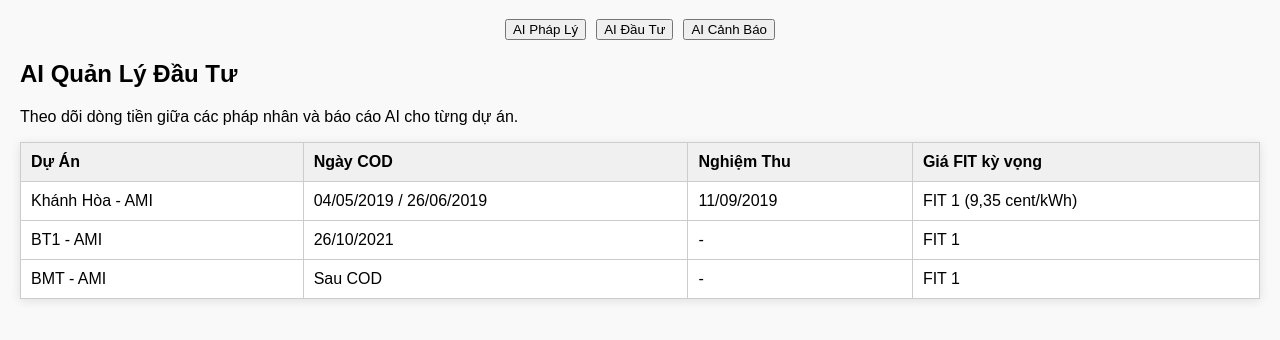
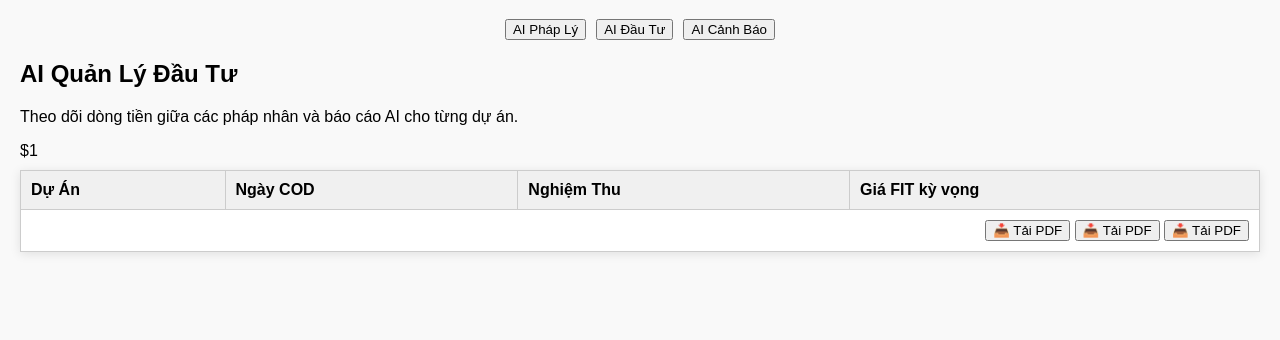
Before and after one commit to raydoanhuy/ami-dashboard-demo3, a plain HTML site: page index.html in a window 1280 px wide. Both pictures are taken after a click on the button "AI Đầu Tư". Shown: the part 82-422 px from the top of the page. Drawn offline with nearby package versions, Linux system fonts and the light colour scheme.

Commit message:
Update index.html

```diff
--- a/index.html
+++ b/index.html
@@ -1,6 +1,7 @@
 <!DOCTYPE html>
 <html lang="vi">
 <head>
+  <script src="https://cdnjs.cloudflare.com/ajax/libs/jspdf/2.5.1/jspdf.umd.min.js"></script>
   <meta charset="UTF-8">
   <title>AMI AI Dashboard</title>
   <link rel="stylesheet" href="style.css">
@@ -122,24 +123,13 @@
         <th>Giá FIT kỳ vọng</th>
       </tr>
     </thead>
-    <tbody>
+    $1
       <tr>
-        <td>Khánh Hòa - AMI</td>
-        <td>04/05/2019 / 26/06/2019</td>
-        <td>11/09/2019</td>
-        <td>FIT 1 (9,35 cent/kWh)</td>
-      </tr>
-      <tr>
-        <td>BT1 - AMI</td>
-        <td>26/10/2021</td>
-        <td>-</td>
-        <td>FIT 1</td>
-      </tr>
-      <tr>
-        <td>BMT - AMI</td>
-        <td>Sau COD</td>
-        <td>-</td>
-        <td>FIT 1</td>
+        <td colspan="4" style="text-align: right;">
+          <button onclick="downloadPDF('Khánh Hòa - AMI')">📥 Tải PDF</button>
+          <button onclick="downloadPDF('BT1 - AMI')">📥 Tải PDF</button>
+          <button onclick="downloadPDF('BMT - AMI')">📥 Tải PDF</button>
+        </td>
       </tr>
     </tbody>
   </table>
@@ -264,6 +254,15 @@ function loadLegalData() {
     tbody.appendChild(row);
   });
 }
+function downloadPDF(projectName) {
+  const doc = new window.jspdf.jsPDF();
+  doc.text("Báo Cáo AI Tự Động Hóa Cho Dự Án", 10, 10);
+  doc.text("Dự Án: " + projectName, 10, 20);
+  doc.text("Ngày: " + new Date().toLocaleDateString("vi-VN"), 10, 30);
+  doc.text("Báo cáo được tạo từ hệ thống AMI AI Dashboard.", 10, 40);
+  doc.save(projectName.replaceAll(' ', '_') + '_bao_cao_AI.pdf');
+}
+
 </script>
 </body>
 </html>
```
